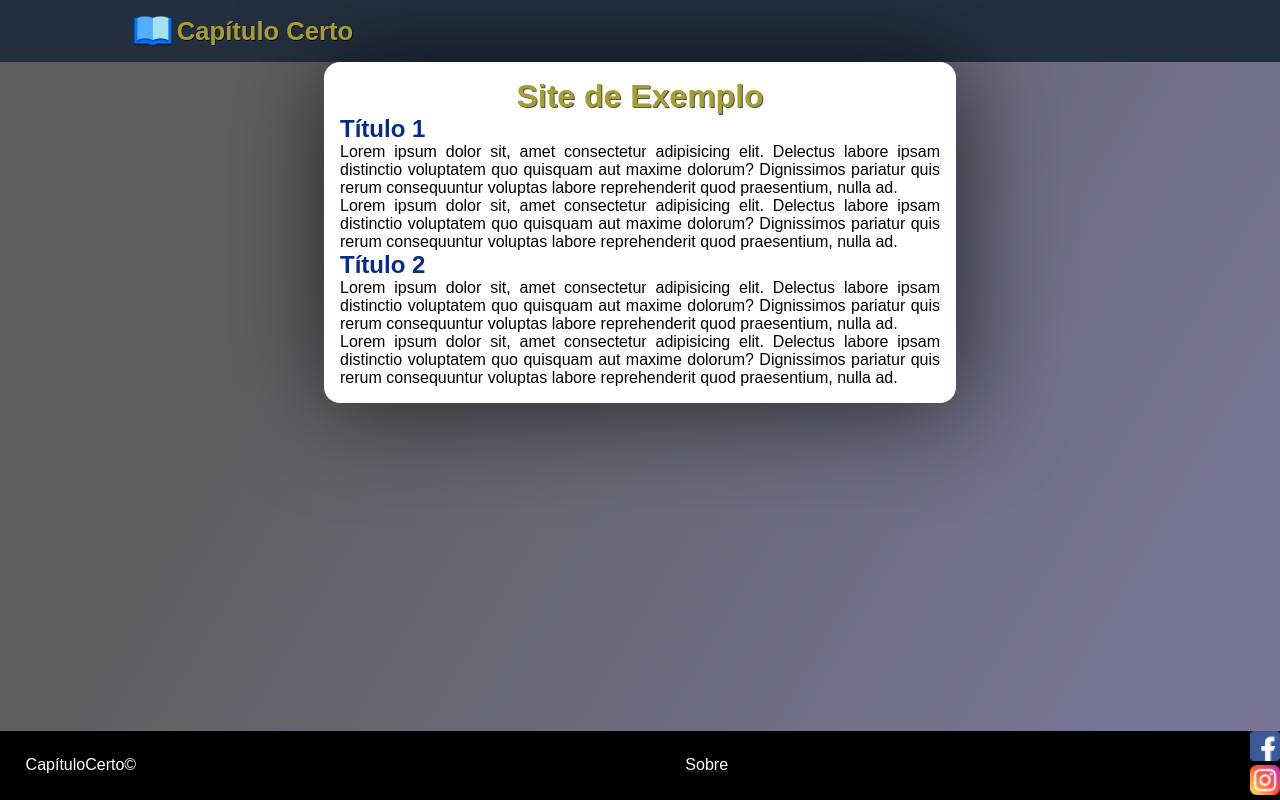
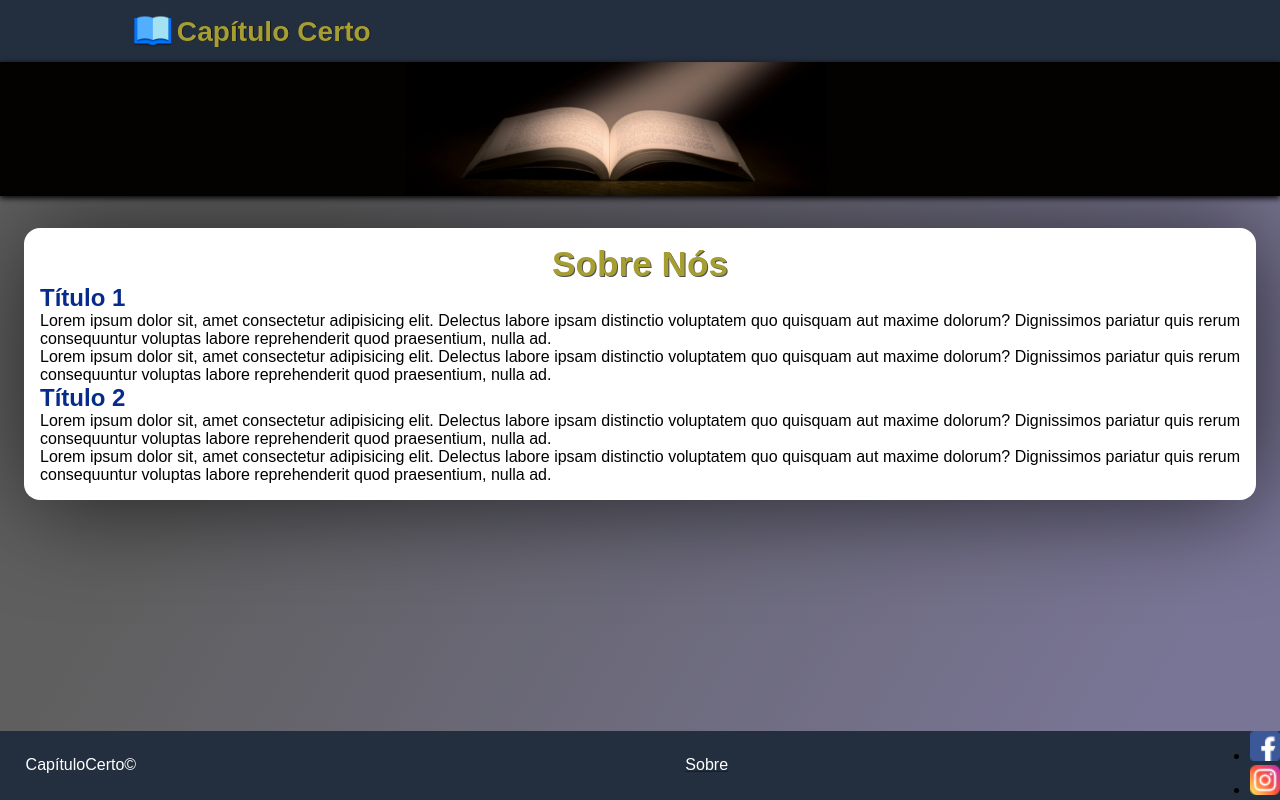
Before and after one commit to LeonardoSaconato/E-commerce-CapituloCerto, a PHP site: page /sobre.html in a window 1280 px wide. Run offline with PHP 8.4, Linux system fonts and the light colour scheme.

Commit message:
Correção de Página

```diff
--- a/css/sobre.css
+++ b/css/sobre.css
@@ -11,7 +11,6 @@ body{
     background-attachment: fixed;
     font-family: Arial, Helvetica, sans-serif;
     width: 100%;
-
 
 }
 
@@ -33,9 +32,22 @@ main {
     background-color: white;
     border-radius: 16px;
     box-shadow: 5px 5px 100px rgba(0, 0, 0, 0.651);
-    width: 600px;
+    width: 1200px;
     padding: 16px;
     margin: auto;
+    margin-top: 2em;
+}
+
+.carrossel{
+    width: 100%;
+    box-shadow: 0px 2px 6px rgba(0, 0, 0, 1);
+}
+.carrossel img{
+    width: 100%;
+    height:100%;
+}
+.caroussel img:first-child {
+    display: block;
 }
 
 .logo{
@@ -50,10 +62,12 @@ h1{
     color: #A69E32;
     text-align: center;
     text-shadow: 1px 1px 0px rgba(0, 0, 0, 0.692);
+    font-size: 2.2em;
 }
 
 h2{
     color: #072b8b;
+    font-size: 1.5em;
 }
 
 p{
@@ -69,7 +83,7 @@ footer {
     display: flex;
     justify-content: center;
     align-items: center;
-    background: black;
+    background-color: #232f3e;
     justify-content: space-between;
 }
 
--- a/sobre.html
+++ b/sobre.html
@@ -6,7 +6,8 @@
     <link rel="stylesheet" href="css/sobre.css">
     <link rel="stylesheet" href="css/style-modal.css">
     <script src="js/script-modal.js" defer></script>
-    <title>Site de Exemplo</title>
+    <script src="js/carrossel.js" defer>carrosel</script>
+    <title>Sobre a Capitulo Certo</title>
 </head>
 <body>
     <header>
@@ -15,8 +16,15 @@
             <span><h1>Capítulo Certo</h1></span>
         </div>
     </header>
+    <nav>
+        <div class="carrossel">
+            <img src="imagens/slbar1 (1).png" alt="Imagem 1">
+            <img src="imagens/slbar1 (2).png" alt="Imagem 2">
+            <img src="imagens/slbar1 (3).png" alt="Imagem 3">
+        </div>
+    </nav>
     <main>
-        <h1>Site de Exemplo</h1>
+        <h1>Sobre Nós</h1>
         <h2>Título 1</h2>
         <p>Lorem ipsum dolor sit, amet consectetur adipisicing elit. Delectus labore ipsam distinctio voluptatem quo quisquam aut maxime dolorum? Dignissimos pariatur quis rerum consequuntur voluptas labore reprehenderit quod praesentium, nulla ad.</p>
         <p>Lorem ipsum dolor sit, amet consectetur adipisicing elit. Delectus labore ipsam distinctio voluptatem quo quisquam aut maxime dolorum? Dignissimos pariatur quis rerum consequuntur voluptas labore reprehenderit quod praesentium, nulla ad.</p>
```
